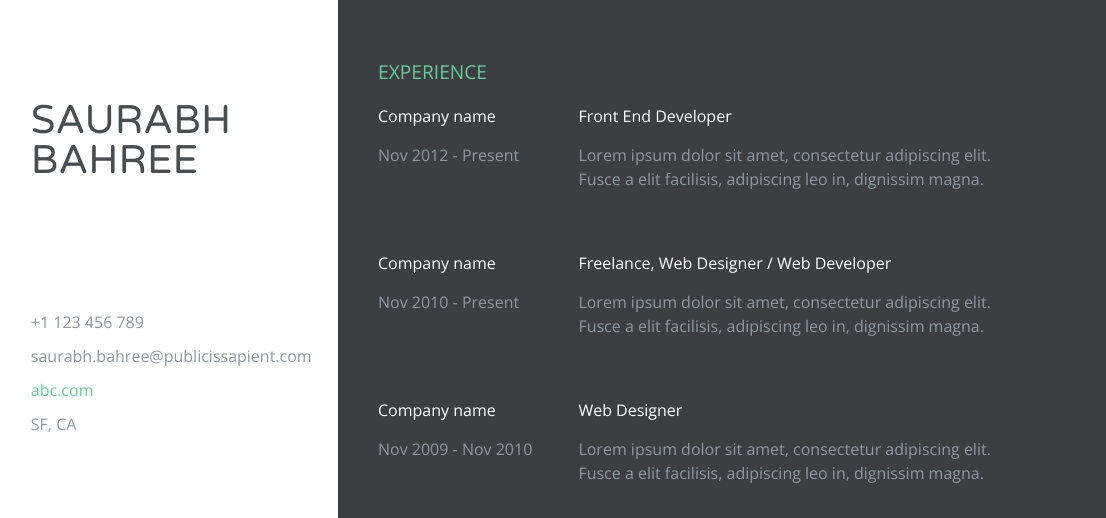
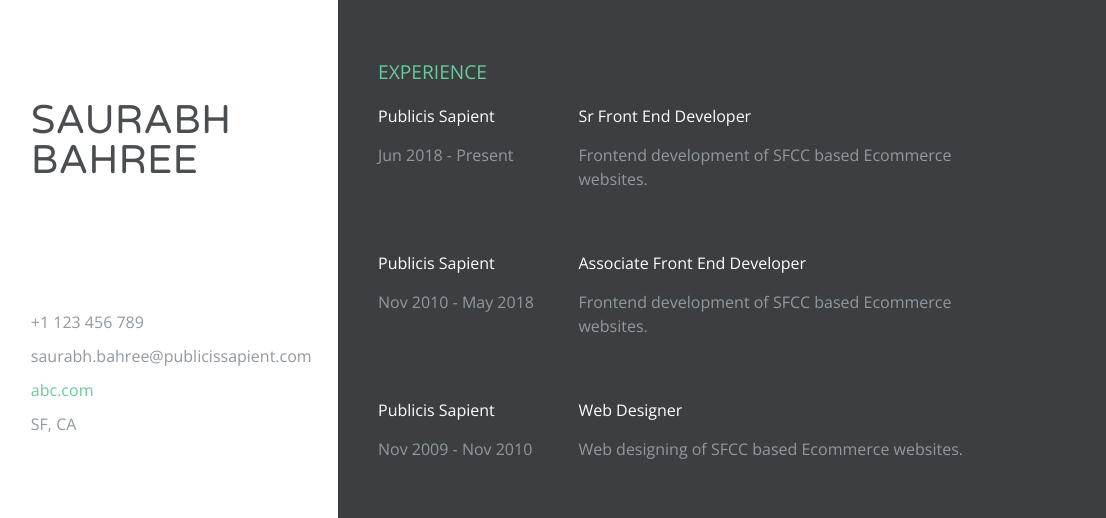
Before and after one commit to Bahree15/Saurabh, a plain HTML site: page index.html in a window 1280 px wide. Shown: the top 518 px of the page, 174-1280 px from the left. Drawn offline with nearby package versions, Linux system fonts and the light colour scheme; a script that the page names is missing.

Commit message:
My Resume v5

```diff
--- a/index.html
+++ b/index.html
@@ -89,38 +89,38 @@
 
       <div class="experience-wrapper">
       	<div class="company-wrapper clearfix">
-      		<div class="experience-title">Company name</div> <!-- NAME OF THE COMPANY YOUWORK WITH  -->
-          <div class="time">Nov 2012 - Present</div> <!-- THE TIME YOU WORK WITH THE COMPANY  -->
+      		<div class="experience-title">Publicis Sapient </div> <!-- NAME OF THE COMPANY YOUWORK WITH  -->
+          <div class="time">Jun 2018 - Present</div> <!-- THE TIME YOU WORK WITH THE COMPANY  -->
       	</div>
 
         <div class="job-wrapper clearfix">
-        	<div class="experience-title">Front End Developer </div> <!-- JOB TITLE  -->
+        	<div class="experience-title">Sr Front End Developer </div> <!-- JOB TITLE  -->
           <div class="company-description">
-          	<p>Lorem ipsum dolor sit amet, consectetur adipiscing elit. Fusce a elit facilisis, adipiscing leo in, dignissim magna.</p>  <!-- JOB DESCRIPTION  -->
+          	<p>Frontend development of SFCC based Ecommerce websites.</p>  <!-- JOB DESCRIPTION  -->
           </div>
         </div>
 
         <div class="company-wrapper clearfix">
-      		<div class="experience-title">Company name</div> <!-- NAME OF THE COMPANY YOUWORK WITH  -->
-          <div class="time">Nov 2010 - Present</div> <!-- THE TIME YOU WORK WITH THE COMPANY  -->
+      		<div class="experience-title">Publicis Sapient</div> <!-- NAME OF THE COMPANY YOUWORK WITH  -->
+          <div class="time">Nov 2010 - May 2018</div> <!-- THE TIME YOU WORK WITH THE COMPANY  -->
       	</div>
 
          <div class="job-wrapper clearfix">
-        	<div class="experience-title">Freelance, Web Designer / Web Developer</div> <!-- JOB TITLE  -->
+        	<div class="experience-title">Associate Front End Developer</div> <!-- JOB TITLE  -->
           <div class="company-description">
-          	<p>Lorem ipsum dolor sit amet, consectetur adipiscing elit. Fusce a elit facilisis, adipiscing leo in, dignissim magna.</p>  <!-- JOB DESCRIPTION  -->
+          	<p>Frontend development of SFCC based Ecommerce websites.</p>  <!-- JOB DESCRIPTION  -->
           </div>
         </div>
 
         <div class="company-wrapper clearfix">
-      		<div class="experience-title">Company name</div> <!-- NAME OF THE COMPANY YOUWORK WITH  -->
+      		<div class="experience-title">Publicis Sapient</div> <!-- NAME OF THE COMPANY YOUWORK WITH  -->
           <div class="time">Nov 2009 - Nov 2010</div> <!-- THE TIME YOU WORK WITH THE COMPANY  -->
       	</div>
 
          <div class="job-wrapper clearfix">
         	<div class="experience-title">Web Designer </div> <!-- JOB TITLE  -->
           <div class="company-description">
-          	<p>Lorem ipsum dolor sit amet, consectetur adipiscing elit. Fusce a elit facilisis, adipiscing leo in, dignissim magna.</p>   <!-- JOB DESCRIPTION  -->
+          	<p>Web designing of SFCC based Ecommerce websites.</p>   <!-- JOB DESCRIPTION  -->
           </div>
         </div>
 
```
